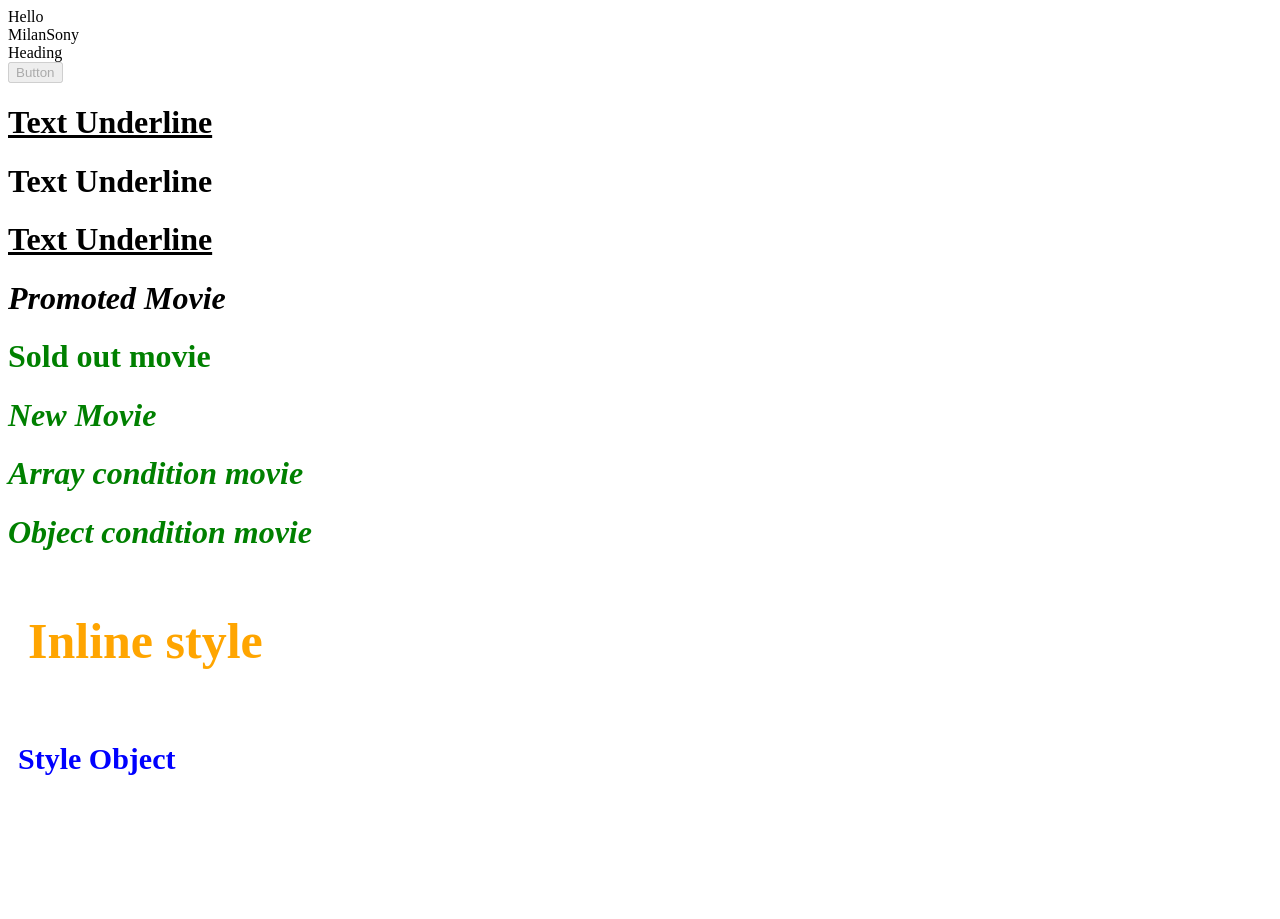
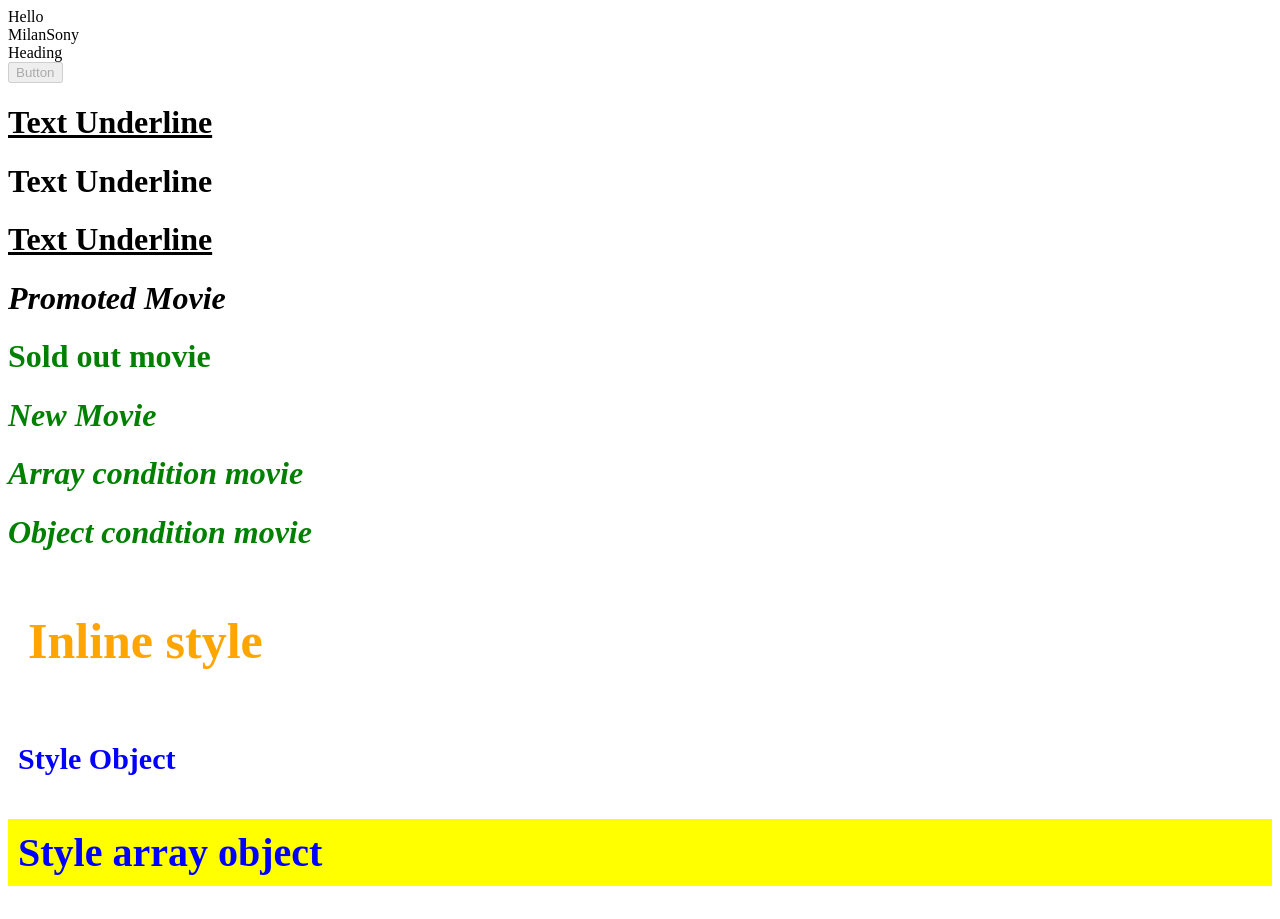
Before and after one commit to milan-sony/learn_vue.js, a Vue app: page / in a window 1280 px wide. Before the commit the page ends 810 px from the top, so only its background shows below. Built offline with nearby package versions, Linux system fonts and the light colour scheme.

Commit message:
v-bind multiple style array object

```diff
--- a/src/App.vue
+++ b/src/App.vue
@@ -31,6 +31,7 @@
   }">Inline style</h2>
 
   <h2 v-bind:style="headerStyleObj">Style Object</h2>
+  <h2 v-bind:style="[headerStyleObj, newStyleObj]">Style array object</h2>
 
 </template>
 
@@ -53,6 +54,10 @@ export default {
         color: 'Blue',
         'font-size' : '30px',
         padding: '10px'
+      },
+      newStyleObj:{
+        'font-size': '40px',
+        'background-color': 'yellow'
       }
     }
   }
```
